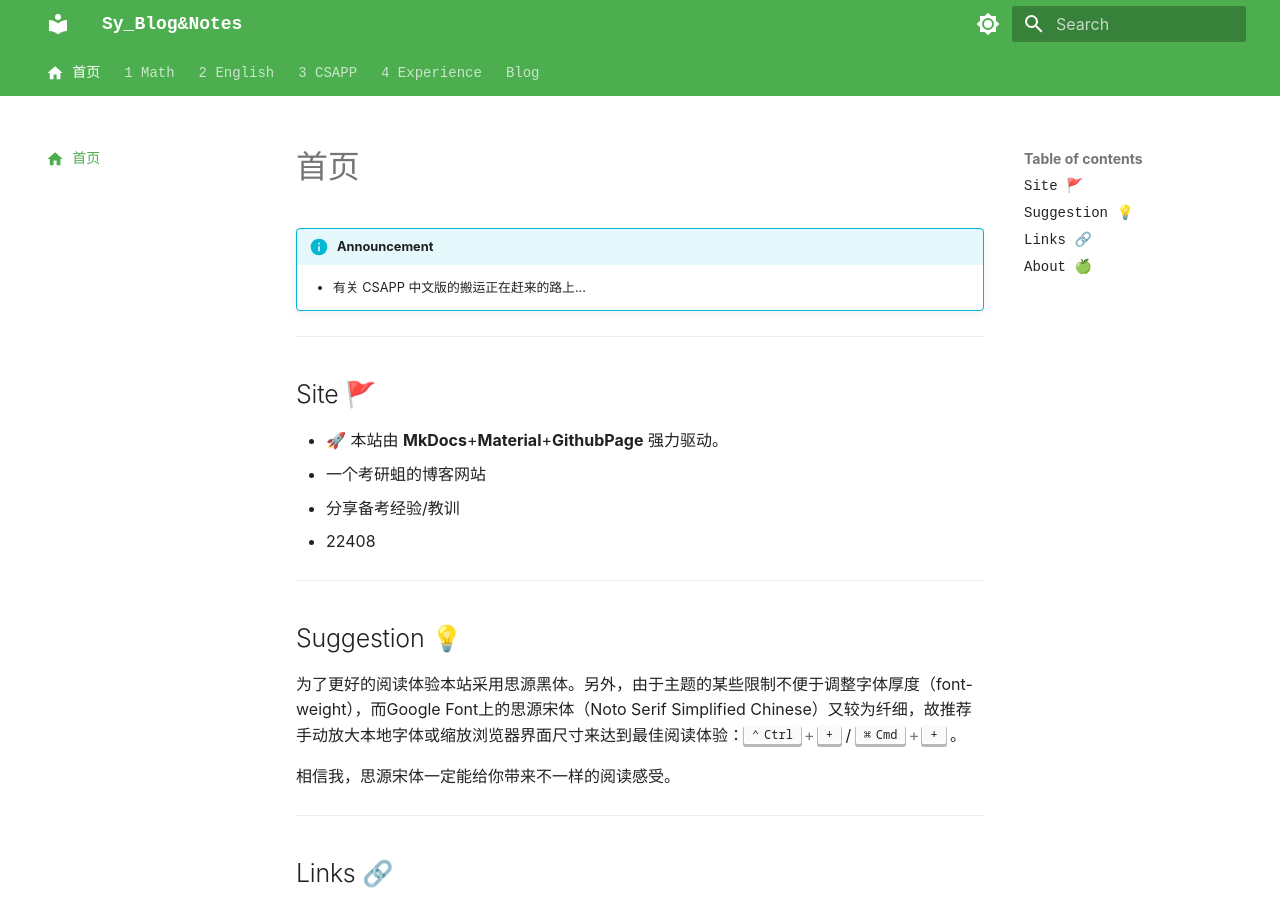
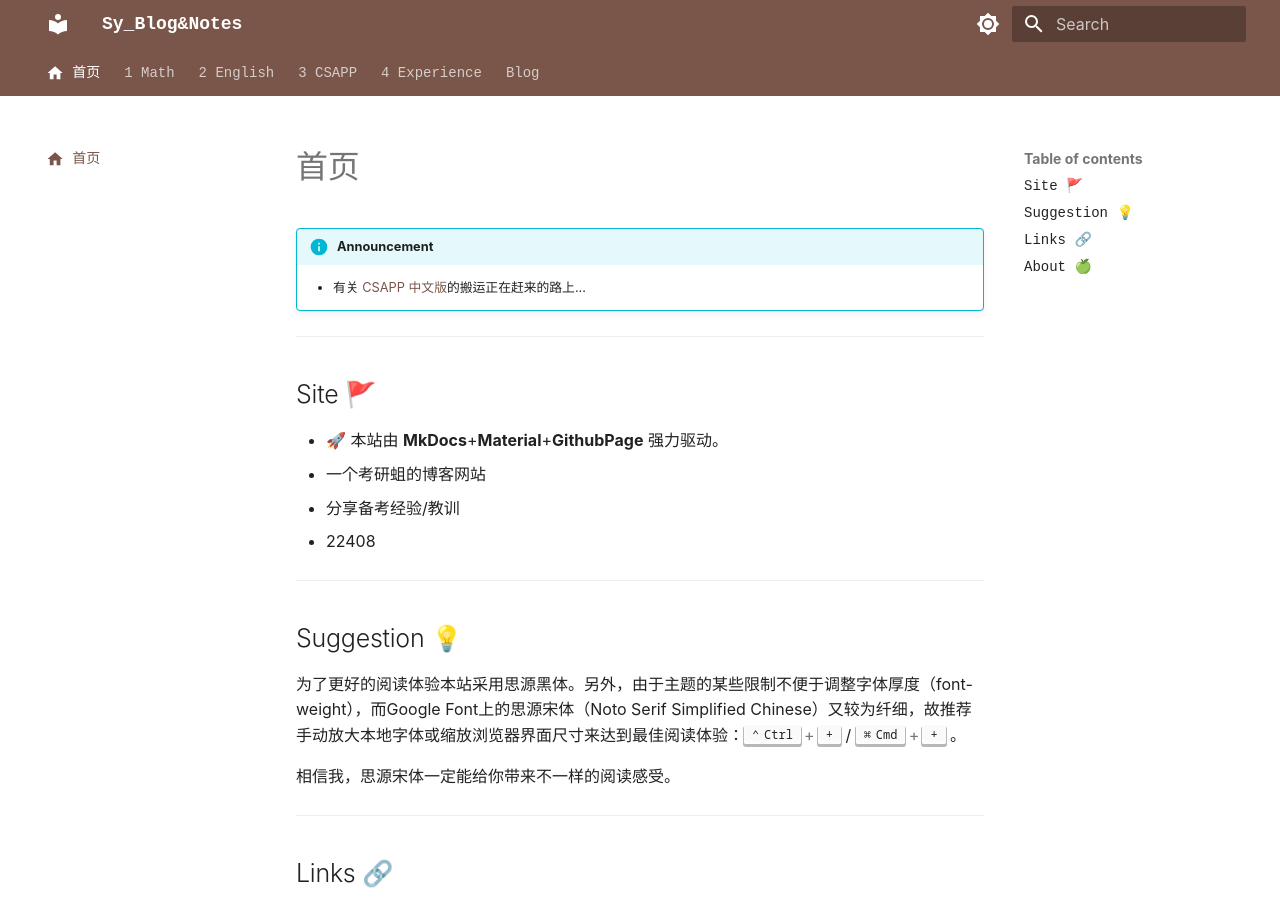
Before and after one commit to syiooo/syiooo.github.io, an MkDocs documentation site: the page built from docs/index.md, in a window 1280 px wide and 900 px high. Built offline with MkDocs 1.6.1 and Material for MkDocs 9.7.7, drawn with Linux system fonts in a browser that asks for light colours; comment, search, counter and statistics services are not loaded.

Commit message:
update blog primary color

```diff
--- a/docs/index.md
+++ b/docs/index.md
@@ -6,7 +6,7 @@ comments: true
 ---
 !!! info "Announcement"
 
-	- 有关 CSAPP 中文版的搬运正在赶来的路上...
+	- 有关 [CSAPP 中文版](/3_CSAPP/)的搬运正在赶来的路上...
 
 ---
 
--- a/mkdocs.yml
+++ b/mkdocs.yml
@@ -34,7 +34,7 @@ theme:
   palette:
   # 明亮主题
     - scheme: default
-      primary: green
+      primary: brown
       toggle:
         icon: material/brightness-7
         name: Switch to dark mode
```
Also changed, not shown: docs/.obsidian/workspace.json.
